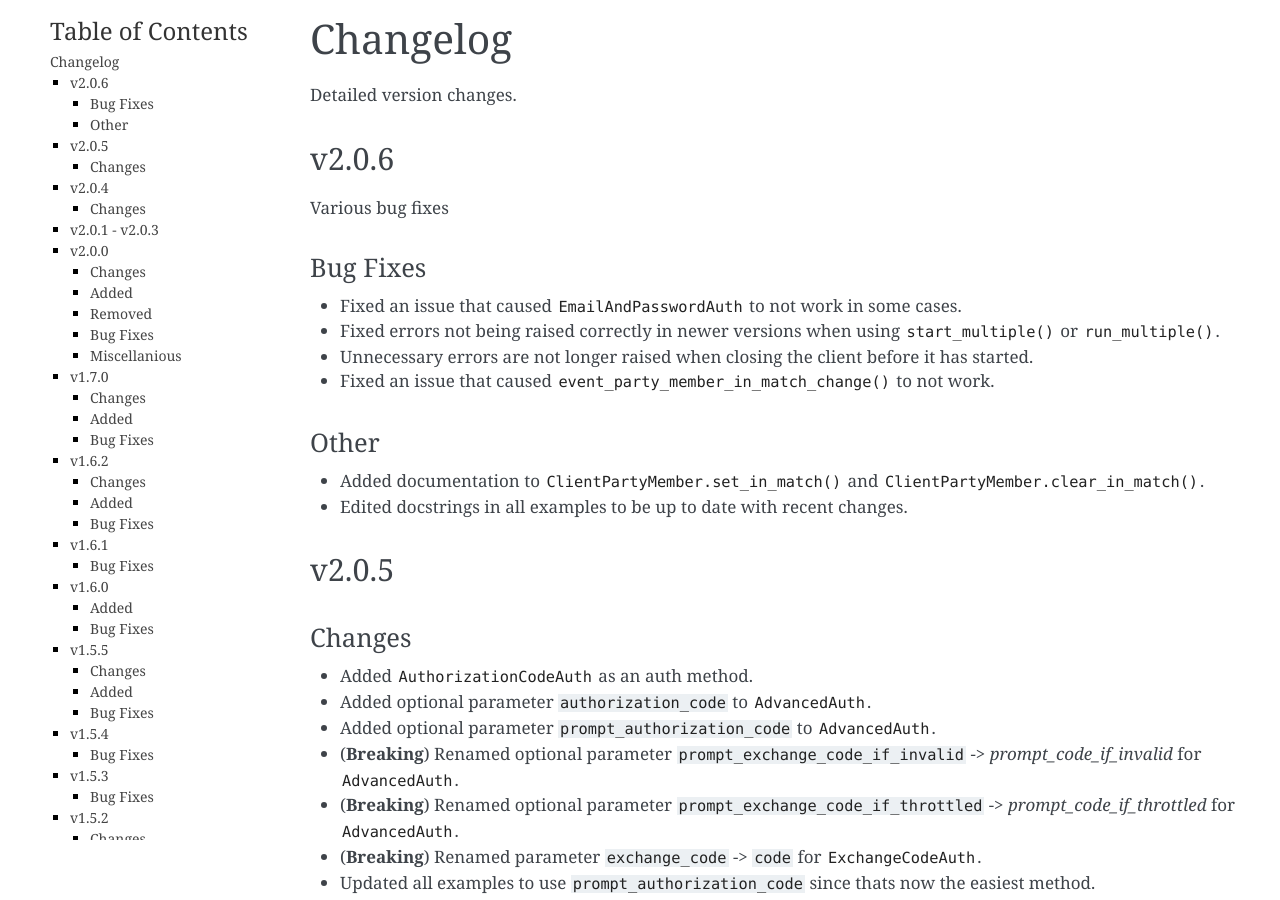
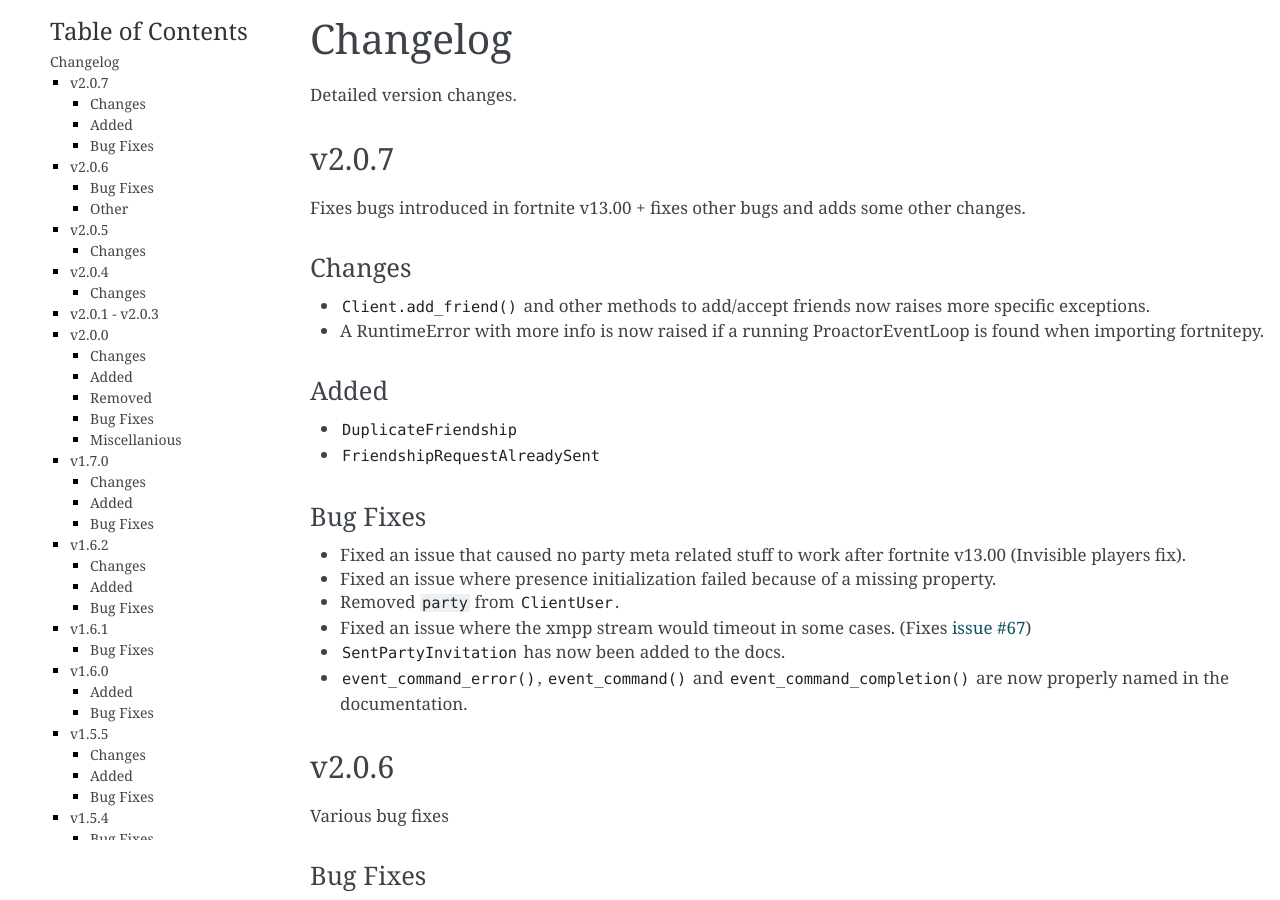
Before and after one commit to Terbau/fortnitepy, a Sphinx documentation site: the page built from docs/changelog.rst, in a window 1280 px wide and 900 px high. Built offline with Sphinx 7.4.7, drawn with Linux system fonts in a browser that asks for light colours.

Commit message:
v2.0.7 changelog + version bump

```diff
--- a/docs/changelog.rst
+++ b/docs/changelog.rst
@@ -4,6 +4,34 @@ Changelog
 =========
 
 Detailed version changes.
+
+
+v2.0.7
+------
+
+Fixes bugs introduced in fortnite v13.00 + fixes other bugs and adds some other changes.
+
+Changes
+~~~~~~~
+
+- :meth:`Client.add_friend()` and other methods to add/accept friends now raises more specific exceptions.
+- A RuntimeError with more info is now raised if a running ProactorEventLoop is found when importing fortnitepy.
+
+Added
+~~~~~
+
+- :exc:`DuplicateFriendship`
+- :exc:`FriendshipRequestAlreadySent`
+
+Bug Fixes
+~~~~~~~~~
+
+- Fixed an issue that caused no party meta related stuff to work after fortnite v13.00 (Invisible players fix).
+- Fixed an issue where presence initialization failed because of a missing property.
+- Removed ``party`` from :class:`ClientUser`.
+- Fixed an issue where the xmpp stream would timeout in some cases. (Fixes `issue #67 <https://github.com/Terbau/fortnitepy/issues/67>`_)
+- :class:`SentPartyInvitation` has now been added to the docs.
+- :func:`event_command_error()`, :func:`event_command()` and :func:`event_command_completion()` are now properly named in the documentation.
 
 
 v2.0.6
--- a/fortnitepy/__init__.py
+++ b/fortnitepy/__init__.py
@@ -25,7 +25,7 @@ OUT OF OR IN CONNECTION WITH THE SOFTWARE OR THE USE OR OTHER DEALINGS IN THE
 SOFTWARE.
 """
 
-__version__ = '2.0.6'
+__version__ = '2.0.7'
 
 import asyncio
 from sys import platform, version_info
```
